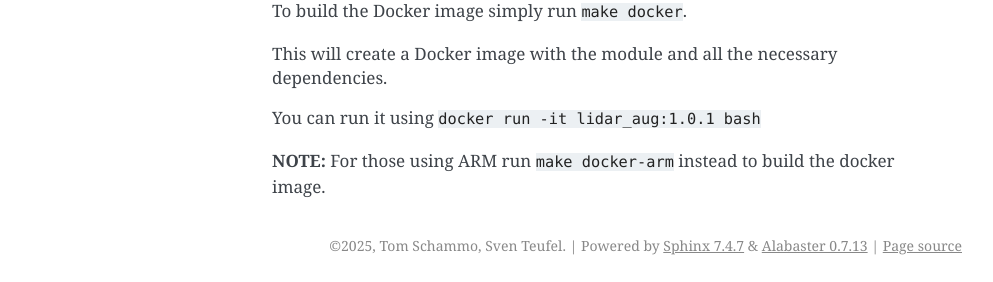
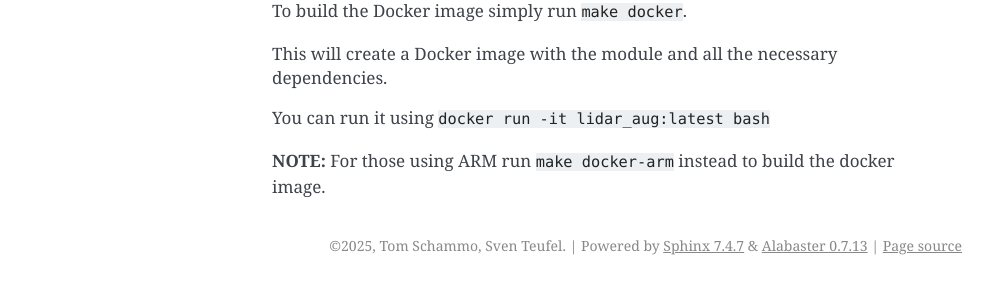
Before and after one commit to ekut-es/LidarAug, a Sphinx documentation site: the page built from docs/sources/usage/quickstart.rst, in a window 1280 px wide. Shown: the part 783-1065 px from the top of the page, without its empty margins (148-1141 px from the left). Built offline with Sphinx 7.4.7, drawn with Linux system fonts in a browser that asks for light colours.

Commit message:
chore: Change Docker image to `latest` on main

```diff
--- a/docs/sources/usage/quickstart.rst
+++ b/docs/sources/usage/quickstart.rst
@@ -35,6 +35,6 @@
 
 This will create a Docker image with the module and all the necessary dependencies.
 
-You can run it using ``docker run -it lidar_aug:1.0.1 bash``
+You can run it using ``docker run -it lidar_aug:latest bash``
 
 **NOTE:** For those using ARM run ``make docker-arm`` instead to build the docker image.
```
Also changed, not shown: 1 other file.
